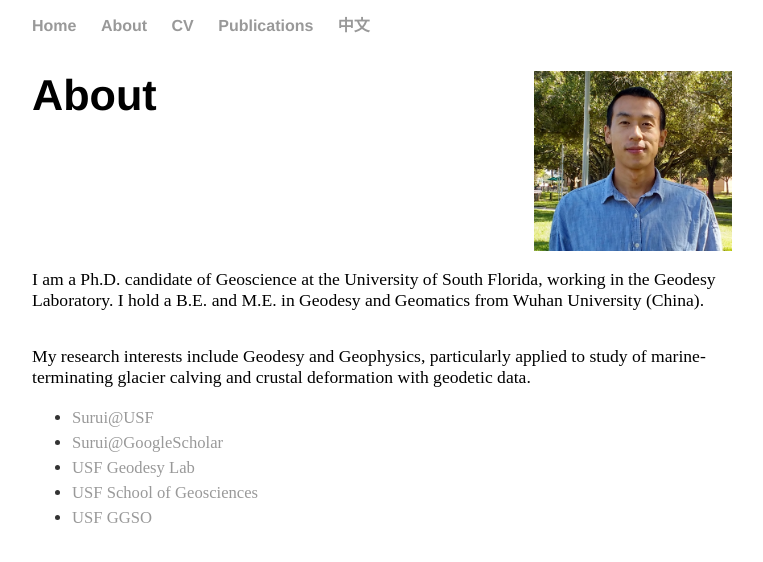
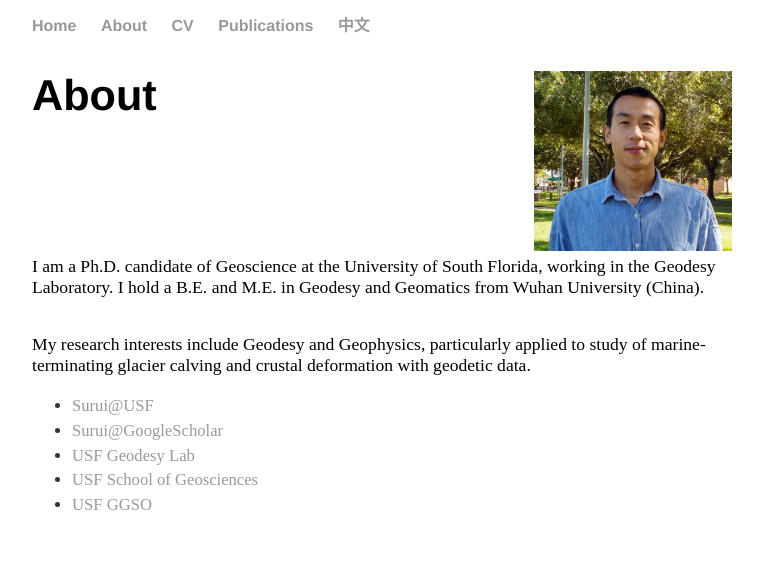
Before and after one commit to suruixie/suruixie.github.io, a Jekyll site: the page built from about/index.html, in a window 1280 px wide. Shown: the top 562 px of the page, without its empty margins (96-859 px from the left). Built offline with Jekyll 4.4.1, drawn with Linux system fonts in a browser that asks for light colours.

Commit message:
Update index.html

```diff
--- a/about/index.html
+++ b/about/index.html
@@ -8,7 +8,7 @@ title: About Surui Xie
 	<img height="180" src="../images/Surui_2018.jpg" width=auto>
         <div class="sideText">
 	    <h2 style="margin-bottom:0.3em;">About</h2>
-		<p>I am a Ph.D. candidate of Geoscience at the University of South Florida, working in the Geodesy Laboratory. I hold a B.E. and M.E. in Geodesy and Geomatics from Wuhan University (China).</p>
+		<p style="margin-top:0.3em;">I am a Ph.D. candidate of Geoscience at the University of South Florida, working in the Geodesy Laboratory. I hold a B.E. and M.E. in Geodesy and Geomatics from Wuhan University (China).</p>
 	    	<p>My research interests include Geodesy and Geophysics, particularly applied to study of marine-terminating glacier calving and crustal deformation with geodetic data.</p>
 		<ul class="contacts">
 			<li style="font-size:0.8em;"><a href="http://hennarot.forest.usf.edu/main/depts/geosci/students/suruixie/">Surui@USF</a></li>
```
